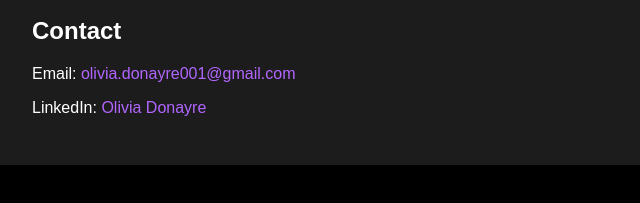
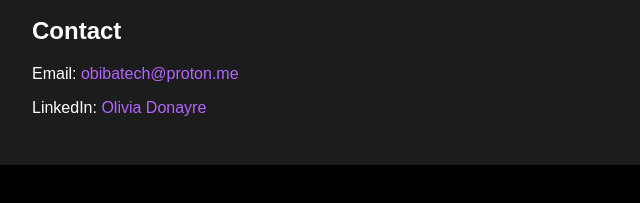
Before and after one commit to ecrce/obibatech, a plain HTML site: page index.html in a window 1280 px wide. Shown: the part 499-702 px from the top of the page, 0-640 px from the left. Drawn offline with Linux system fonts and the light colour scheme.

Commit message:
Update index.html

```diff
--- a/index.html
+++ b/index.html
@@ -19,7 +19,7 @@
     </section>
     <section>
       <h2>Contact</h2>
-      <p>Email: <a href="mailto:olivia.donayre001@gmail.com">olivia.donayre001@gmail.com</a></p>
+      <p>Email: <a href="mailto:obibatech@proton.me">obibatech@proton.me</a></p>
       <p>LinkedIn: <a href="https://www.linkedin.com/in/olivia-d-b392671b5/" target="_blank">Olivia Donayre</a></p>
     </section>
   </main>
```
